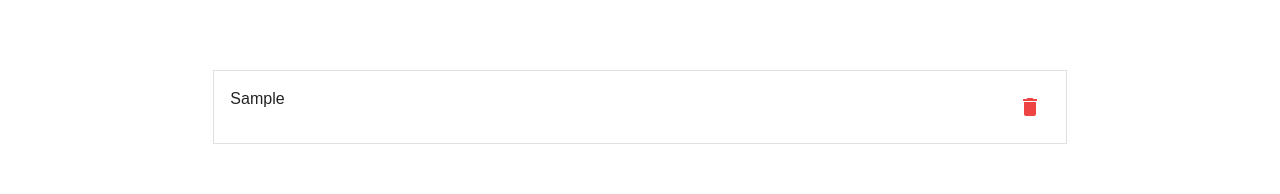
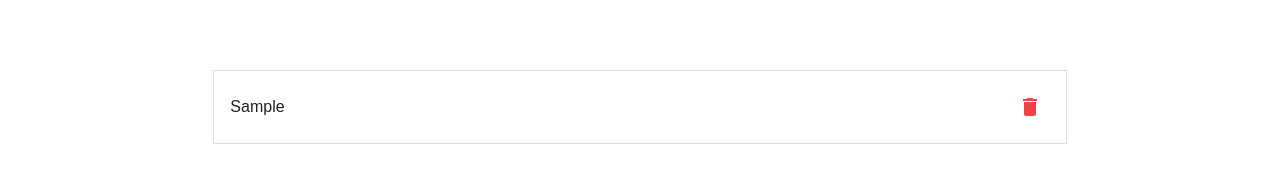
Before and after one commit to kashyap1/Internationalization, a React (Create React App) app: page / in a window 1280 px wide. Both pictures are taken after typing "Sample" into the empty fields and a click on the button "SAVE". Shown: the part 138-332 px from the top of the page. Built offline with nearby package versions, Linux system fonts and the light colour scheme.

Commit message:
formatting

```diff
--- a/src/components/Content.js
+++ b/src/components/Content.js
@@ -1,5 +1,5 @@
 import * as React from "react";
-import { Grid, Paper, IconButton } from "@mui/material";
+import { Box, Grid, Paper, IconButton } from "@mui/material";
 import { useTranslation } from "react-i18next";
 import DeleteIcon from "@mui/icons-material/Delete";
 import styles from "./Content.module.css";
@@ -29,13 +29,22 @@ function Content(props: any) {
               variant="outlined"
               square
               key={task}
-              sx={{ display: "flex", justifyContent: "space-between", p: 2 }}
+              sx={{
+                display: "flex",
+                justifyContent: "space-between",
+                alignContent: "center",
+                p: "16px",
+                mb: 1,
+                ":hover": {
+                  background: "palatte.primary.light"
+                }
+              }}
               onClick={(e) => {
                 dispatch({ type: "SET_TASK", payload: task });
                 textInput.current.value = task;
               }}
             >
-              <div>{task}</div>
+              <Box sx={{ alignSelf: "center" }}>{task}</Box>
               <div>
                 <IconButton
                   color="error"
--- a/src/components/TaskCreateForm.js
+++ b/src/components/TaskCreateForm.js
@@ -16,7 +16,11 @@ function TaskCreateForm(props: any) {
       container
       xs={12}
       paddingBottom={8}
-      sx={{ justifyContent: "space-evenly", alignItems: "center" }}
+      sx={{
+        justifyContent: "space-evenly",
+        alignItems: "center",
+        paddingTop: "16px"
+      }}
     >
       <Grid item xs={10}>
         <TextField
```
